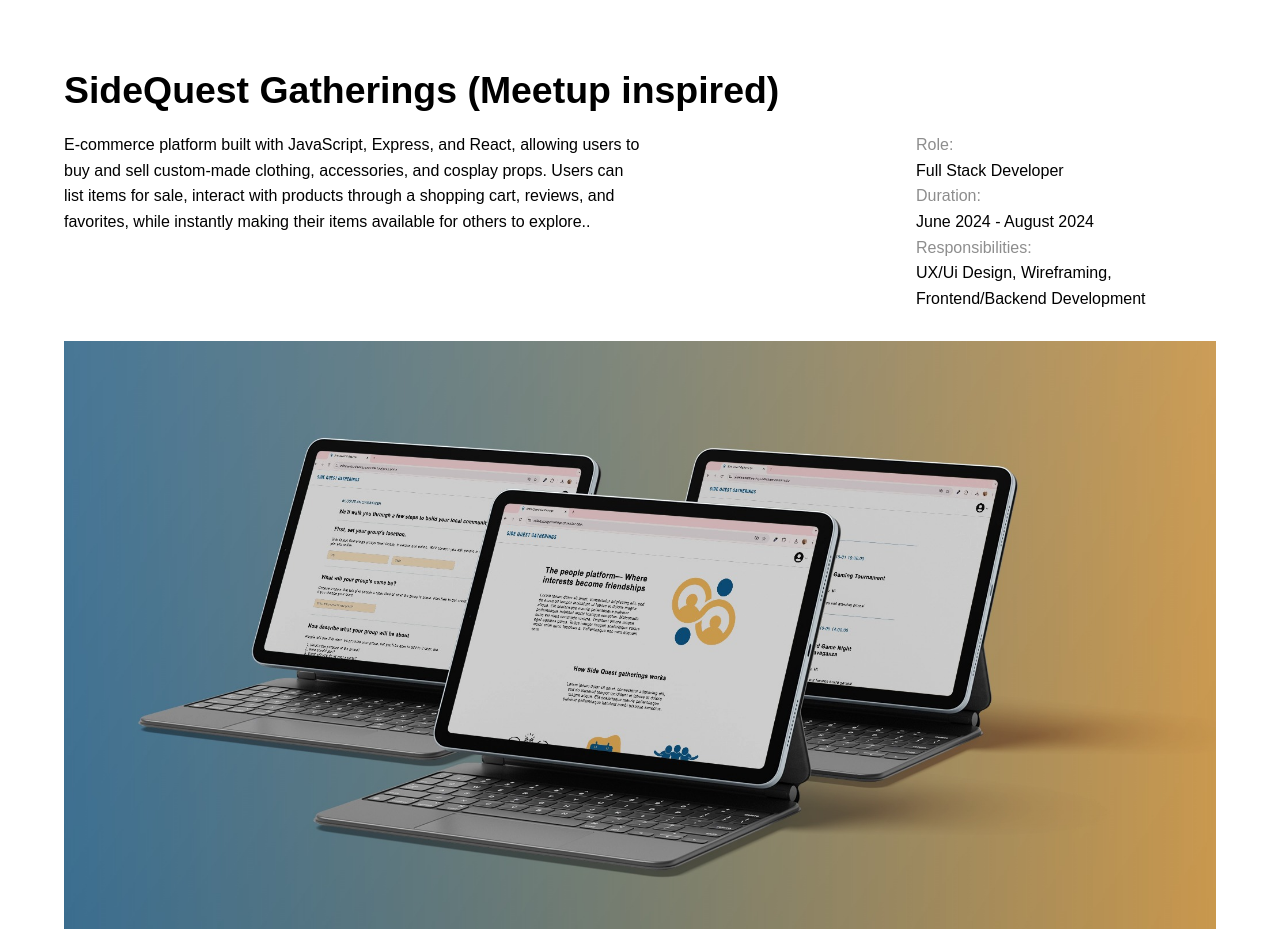
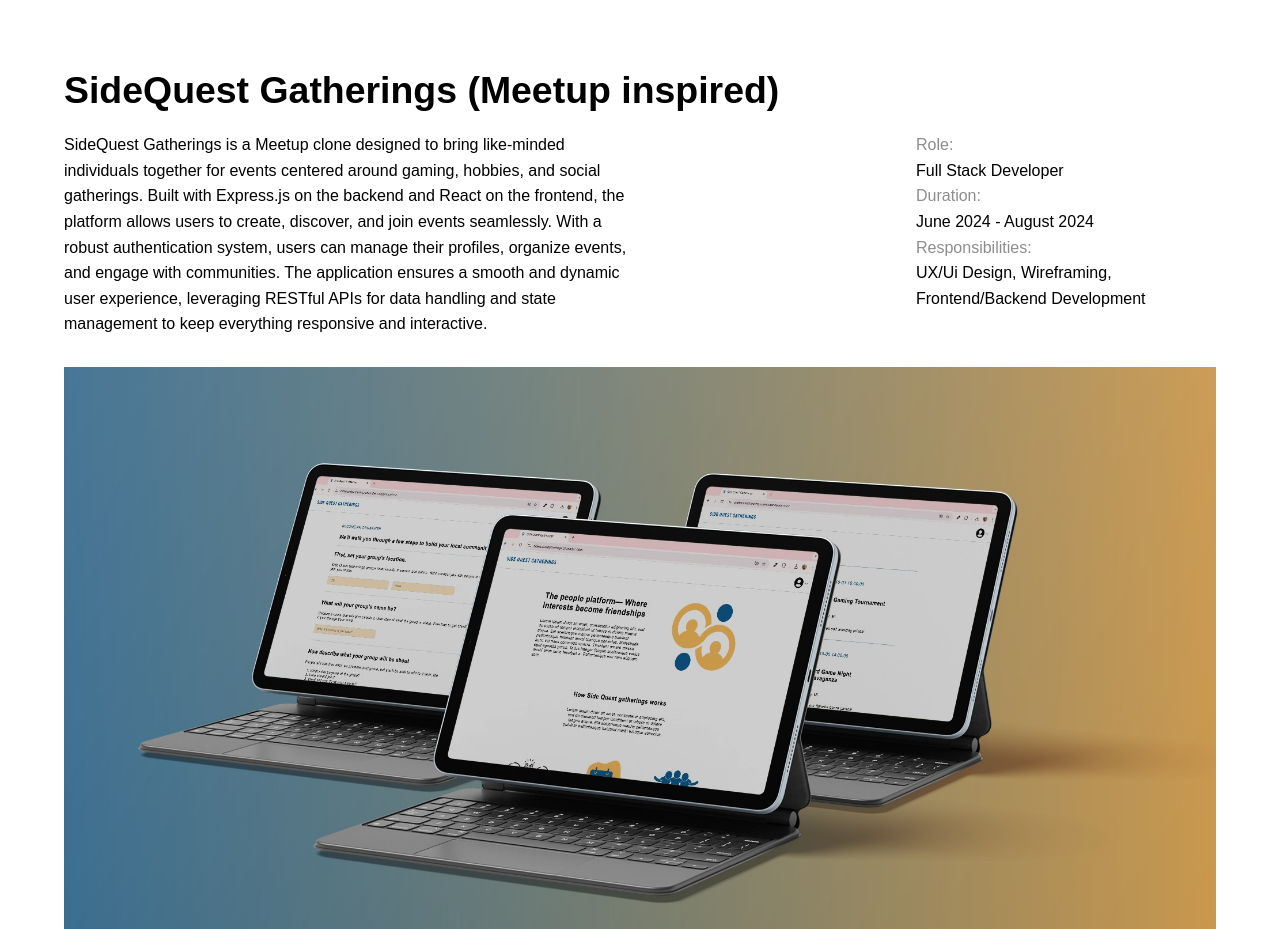
Before and after one commit to AlexJc23/AlexJc23_portfolio, a React (Vite) app in the folder frontend/: page / in a window 1280 px wide. Shown: the part 3200-4129 px from the top of the page. Built offline with nearby package versions, Linux system fonts and the light colour scheme.

Commit message:
fixed sqg project

```diff
--- a/frontend/src/Components/Project3/Project3.jsx
+++ b/frontend/src/Components/Project3/Project3.jsx
@@ -9,7 +9,7 @@ const Project3 = () => {
                 </div>
                 <div className="project-middle">
                 <div className="df-topleft">
-                    <p>E-commerce platform built with JavaScript, Express, and React, allowing users to buy and sell custom-made clothing, accessories, and cosplay props. Users can list items for sale, interact with products through a shopping cart, reviews, and favorites, while instantly making their items available for others to explore..</p>
+                    <p>SideQuest Gatherings is a Meetup clone designed to bring like-minded individuals together for events centered around gaming, hobbies, and social gatherings. Built with Express.js on the backend and React on the frontend, the platform allows users to create, discover, and join events seamlessly. With a robust authentication system, users can manage their profiles, organize events, and engage with communities. The application ensures a smooth and dynamic user experience, leveraging RESTful APIs for data handling and state management to keep everything responsive and interactive.</p>
                 </div>
                 <div className="df-topright">
                     <ul className="project-list">
```
